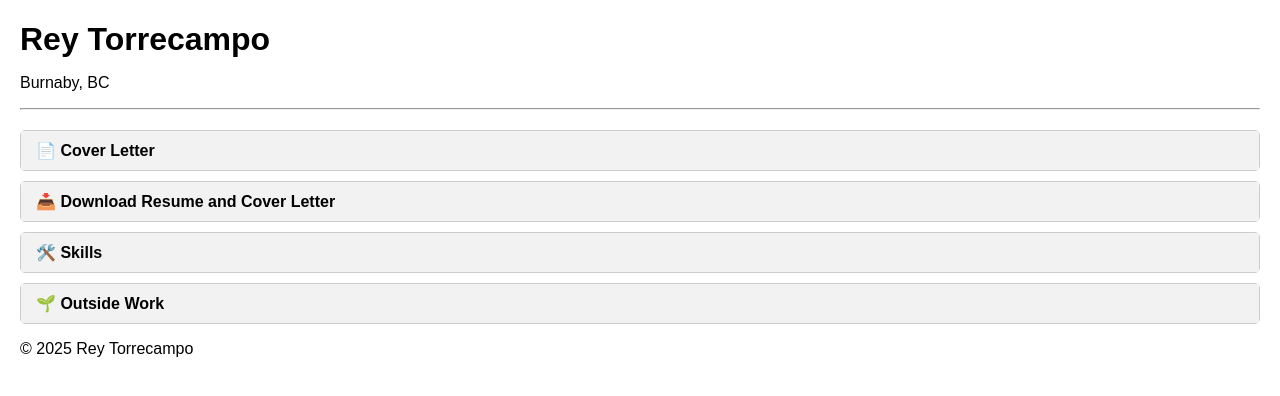
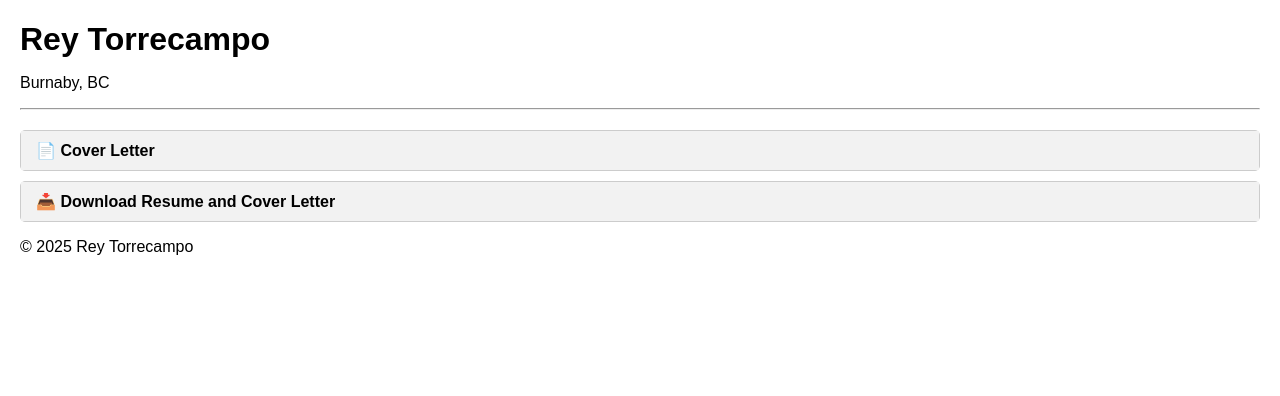
Before and after one commit to renece153/coverletter_vizzion, a Jekyll site: the page index.html, which Jekyll copies as it is, in a window 1280 px wide. Shown: the top 396 px of the page. Built offline with Jekyll 4.4.1, drawn with Linux system fonts in a browser that asks for light colours; part of the change alters nothing that is shown.

Commit message:
Update index.html

```diff
--- a/index.html
+++ b/index.html
@@ -75,69 +75,11 @@
       ⬇️ Click here to download Resume
     </a>
     <p>And Here's the PDF Version of my Cover Letter: </p>
-    <a href="Resume 2025 Torrecampo Developer Version.pdf" download style="font-weight: bold; color: #007BFF;">
+    <a href="Vizzion Cover Letter.pdf" download style="font-weight: bold; color: #007BFF;">
       📄 Click here to download Cover Letter
     </a>
   </div>
 </div>
-
-    <div class="accordion-item">
-      <div class="accordion-header">🛠️ Skills</div>
-      <div class="accordion-content">
-        <h2>Technical Skills</h2>
-        <ul>
-          <li><strong>Languages:</strong> Python, SQL, JavaScript, PHP, HTML/CSS</li>
-          <li><strong>Databases:</strong> PostgreSQL, MySQL, MS SQL Server</li>
-          <li><strong>Tools:</strong> Tableau, Looker, Jupyter, AWS EC2, Lambda</li>
-          <li><strong>Concepts:</strong> Data Analysis, RDBMS, API Development, Cloud Infrastructure</li>
-        </ul>
-
-        <h2>Experience</h2>
-        <ul>
-          <li><strong>ERP Go-Live Contributor</strong> at Kardium – Supported cross-functional teams during a major enterprise system rollout.</li>
-          <li><strong>Internal Tools Developer</strong> – Built and optimized tools for data analysis and reporting.</li>
-          <li><strong>Collaborator & Communicator</strong> – Worked closely with engineers, managers, and stakeholders to deliver high-quality solutions.</li>
-        </ul>
-
-        <h2>Projects</h2>
-        <ul>
-        <li><h3>🏥 Health Information Management System</h3></li>
-        <p><strong>Summary:</strong> Built a mobile-accessible API system using AWS Lambda and MS SQL Server.</p>
-        <p><strong>Tools:</strong> AWS Lambda, Python, T-SQL</p>
-        <p><strong>Skills:</strong> API Development, Cloud Integration, Mobile Backend</p>
-        <p><a href="https://drive.google.com/file/d/17rDCuWskhmumeTC5LrPi2npBAy99ulI4/view?usp=drive_link" target="_blank">Full Documentation</a></p>
-
-        <li><h3>🗃️ Management Information System for Database Monitoring</h3></li>
-        <p><strong>Summary:</strong> Modified and retrofitted inventory management systems to function with relational databases via a web interface deployed on AWS. The system was later deactivated due to costs, but documentation remains available.</p>
-        <p><strong>Tools:</strong> SQL, Python, JavaScript, PHP, HTML/CSS</p>
-        <p><strong>Skills:</strong> Full-Stack Development, RDBMS, IT Infrastructure Design</p>
-        <p><a href="https://zenodo.org/records/8176445" target="_blank">Full Documentation</a></p>
-
-        <li><h3>🤖 Telegram Bot Integration</h3></li>
-        <p><strong>Summary:</strong> Created a Telegram bot hosted on AWS EC2, integrated with MySQL and APIs for messaging.</p>
-        <p><strong>Tools:</strong> Python, AWS EC2, MySQL, Twilio, Mailgun</p>
-        <p><strong>Skills:</strong> Bot Development, API Integration, Cloud Deployment</p>
-        <p><a href="https://renece153.github.io/telegram_bot/" target="_blank">GitHub Page</a></p>
-        </ul>
-      </div>
-    </div>
-
-    <!-- Outside Work -->
-    <div class="accordion-item">
-      <div class="accordion-header">🌱 Outside Work</div>
-      <div class="accordion-content">
-        <h2>Volunteer Work</h2>
-        <ul>
-          <li>Big Brothers of Greater Vancouver (Math Tutor)</li>
-          <li>AniRevo (Anime Revolution)</li>
-          <li>Pinoy Burnaby Burnaby</li>
-          <li>S.U.C.C.E.S.S.</li>
-          <li>Previously with B.E.S.T. (Better Environmentally Sound Transportation)</li>
-        </ul>
-      </div>
-    </div>
-
-  </div>
 
   <footer>
     <p>&copy; 2025 Rey Torrecampo</p>
```
